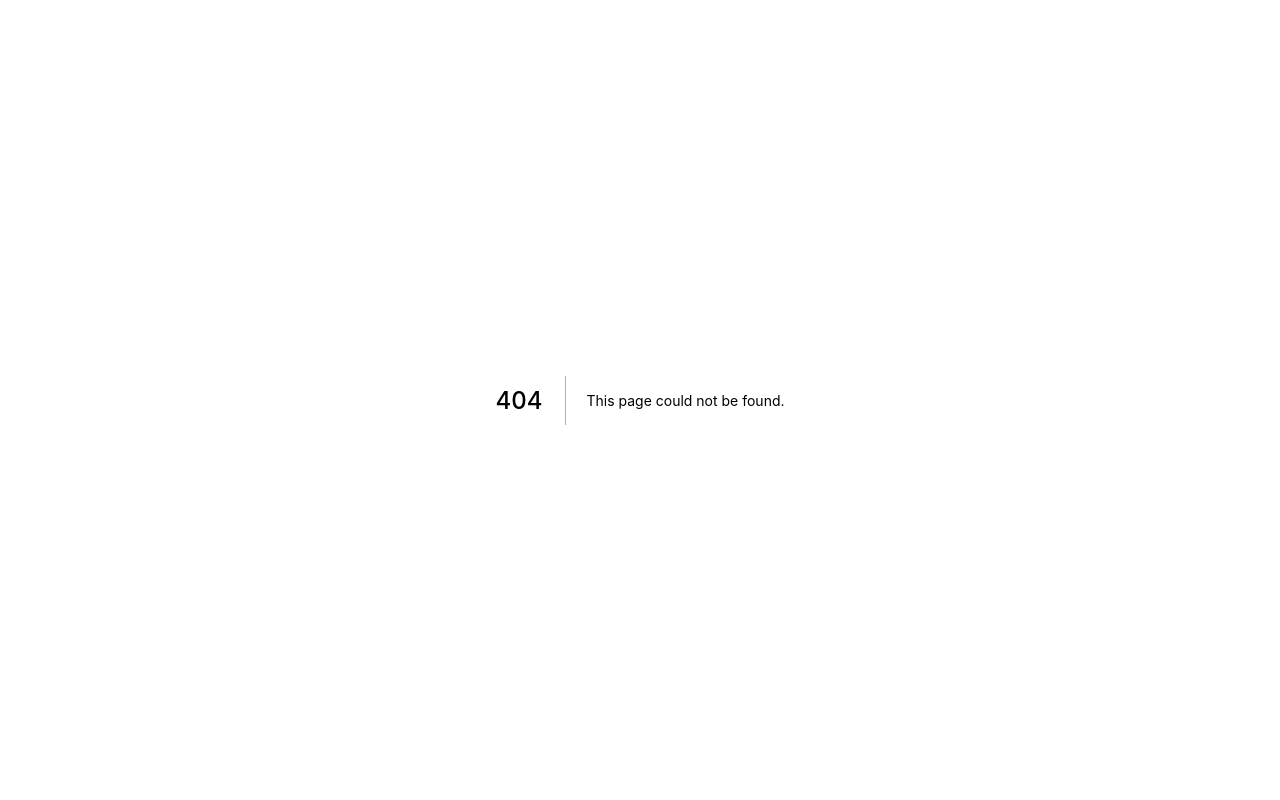
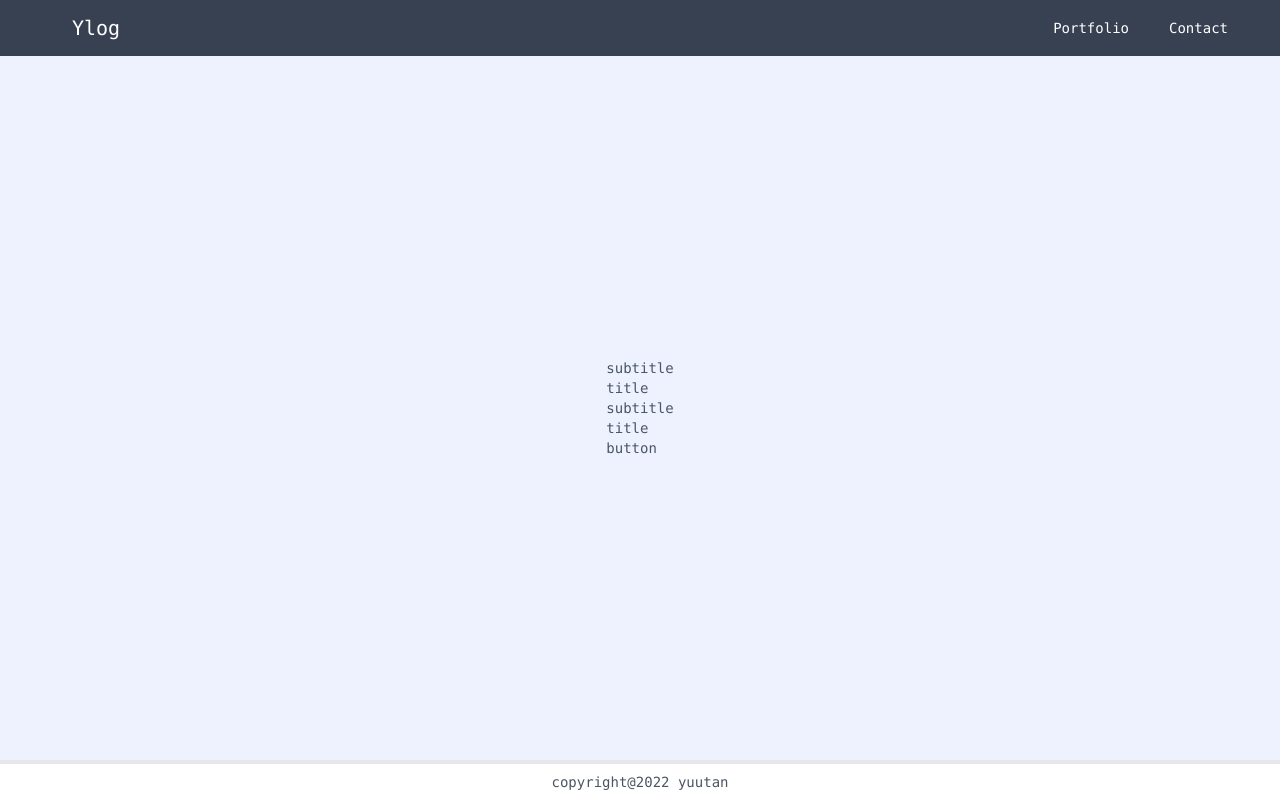
Before and after one commit to yuutan1017/Profile_next_tailwind, a Next.js app: page /portfolio-page in a window 1280 px wide. Before the commit this address had no page. Built offline with nearby package versions, Linux system fonts and the light colour scheme.

Commit message:
create_portfolio-page

```diff
--- a/components/HomePage.js
+++ b/components/HomePage.js
@@ -5,6 +5,7 @@ import { motion } from "framer-motion";
 export default function HomePage() {
     return (
     <motion.h1
+        title="HomePage"
         className="text-center text-5xl font-sans my-3"
         animate={{
             x: [0, 100, 0]
--- a/components/Layout.js
+++ b/components/Layout.js
@@ -15,7 +15,7 @@ export default function Layout({ children, title = "Ylog" }) {
               <a className="text-white text-xl ml-10">Ylog</a>
             </Link>
             <div className="flex space-x-4 ml-auto mr-10">
-              <Link href="/blog-page">
+              <Link href="/portfolio-page">
                 <a className="text-white hover:bg-gray-600 px-3 py-2 rounded">
                   Portfolio
                 </a>
--- a/components/Post.js
+++ /dev/null
@@ -1,17 +0,0 @@
-import Link from "next/link";
-
-const Post = ({post}) => {
-    return (
-        <div>
-            <span>{post.id}</span>
-            {" : "}
-            <Link href={`/posts/${post.id}`}>
-                <span className="cursor-pointer text-blue-500 border-b border-blue-500 hover:bg-gray-200">
-                    {post.title}
-                </span>
-            </Link>
-        </div>
-    )
-}
-
-export default Post;
--- a/pages/blog-page.js
+++ /dev/null
@@ -1,22 +0,0 @@
-import Layout from "../components/Layout";
-import { getAllPostsData } from "../lib/posts";
-import Post from "../components/Post";
-
-const Blog = ({posts}) => {
-  return (
-    <Layout title="Blog">
-      <ul className="m-10">
-        {posts && posts.map((post) => <Post key={post.id} post={post} />)}
-      </ul>
-    </Layout>
-  )
-}
-
-export default Blog;
-
-export async function getStaticProps() {
-  const posts = await getAllPostsData();
-  return {
-    props: {posts},
-  };
-}
--- /dev/null
+++ b/pages/portfolio-page.js
@@ -0,0 +1,25 @@
+import React from "react";
+import Layout from "../components/Layout";
+import { motion, AnimatePresence } from "framer-motion";
+
+
+const Portfolio = () => {
+    return (
+        <Layout title="Portfolio">
+            <motion.div>
+                <motion.h5>subtitle</motion.h5>
+                <motion.h2>title</motion.h2>
+            </motion.div>
+
+            <AnimatePresence>
+                <motion.div>
+                <motion.h5>subtitle</motion.h5>
+                <motion.h2>title</motion.h2>
+                <motion.button>button</motion.button>
+                </motion.div>
+            </AnimatePresence>
+        </Layout>
+    )
+}
+
+export default Portfolio;
--- a/pages/posts/[id].js
+++ /dev/null
@@ -1,48 +0,0 @@
-import Link from "next/link";
-
-import Layout from "../../components/Layout";
-import { getAllPostIds, getPostData } from "../../lib/posts";
-
-
-export default function Post({post}) {
-    if(!post) {
-        return <div>Loading...</div>;
-    }
-    return (
-        <Layout title={post.title}>
-            <p className="m-4">
-                {"id : "}
-                {post.id}
-            </p>
-            <p className="mb-8 text-xl font-bold">{post.title}</p>
-            <p className="px-10">{post.body}</p>
-            <Link href="/blog-page">
-                <div className="flex cursor-pointer mt-12">
-                    <svg xmlns="http://www.w3.org/2000/svg" className="h-6 w-6 mr-3" fill="currentColor" viewBox="0 0 24 24" stroke="currentColor">
-                        <path strokeLinecap="round" strokeLinejoin="round" strokeWidth={2} d="M11 19l-7-7 7-7m8 14l-7-7 7-7" />
-                    </svg>
-                    <span>Back to blog page</span>
-                </div>
-            </Link>
-        </Layout>
-    );
-}
-
-export async function getStaticPaths() {
-    const paths = await getAllPostIds();
-
-    return {
-        paths,
-        fallback: false,
-    };
-}
-
-export async function getStaticProps({params}) {
-    const {post: post} = await getPostData(params.id);
-
-    return {
-        props: {
-            post,
-        },
-    };
-}
```
Also changed, not shown: pages/portfolio.js (deleted).
